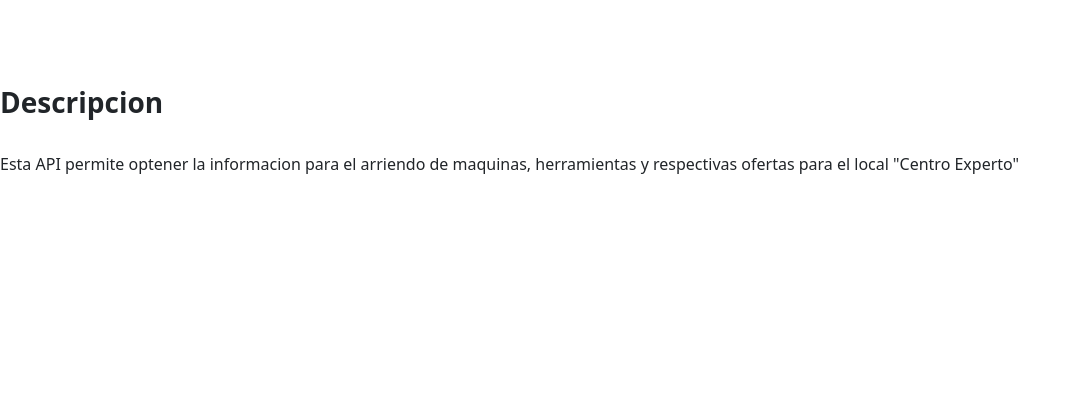
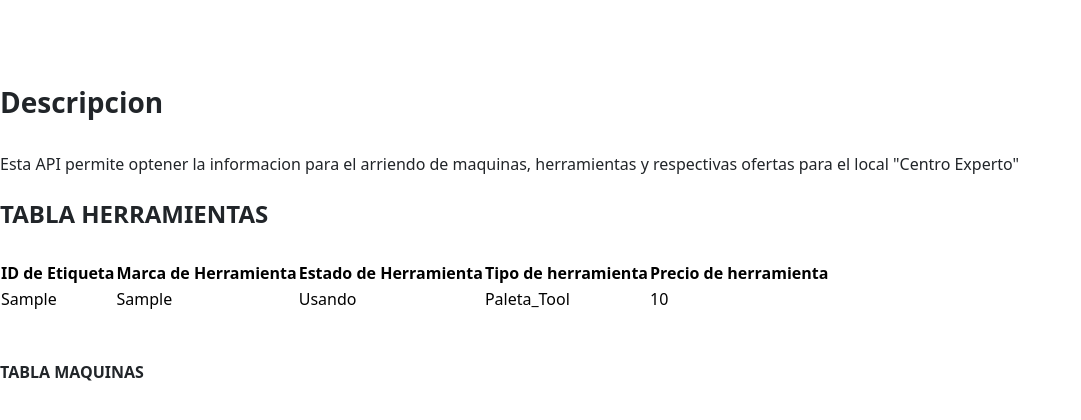
Before and after one commit to Luch3an0B/CER2LucianoBortolameolli, a Django app: template LucianoBortolameolliCER3/core/templates/core/Home.html in a window 1280 px wide. Shown: the part 66-486 px from the top of the page, without its empty margins (0-1081 px from the left). Run offline with Django 4.2, Linux system fonts and the light colour scheme; the template is opened without the code that fills it: values that come from a table or form of the project are taken from there, others are empty; tables that the repository leaves empty hold one stand-in row (values such as "Sample post").

Commit message:
version con home y tabla herramienta

```diff
--- a/LucianoBortolameolliCER3/core/templates/core/Home.html
+++ b/LucianoBortolameolliCER3/core/templates/core/Home.html
@@ -28,14 +28,44 @@
 
     Esta API permite optener la informacion para el arriendo de maquinas, herramientas y respectivas ofertas para el local "Centro Experto"
 
+    <br><br>
+    <h4><strong>TABLA HERRAMIENTAS</strong></h4>
+    <br>
+    <table class="table-secondary table-stripped-columns">
+        <thead>
+            <tr>
+                <th scope="col">ID de Etiqueta</th>
+                <th scope="col">Marca de Herramienta</th>
+                <th scope="col">Estado de Herramienta</th>
+                <th scope="col">Tipo de herramienta</th>
+                <th scope="col">Precio de herramienta</th>
+            </tr>
+        </thead>
 
+    <tbody>
     {% for Herramienta in Herramientas %}
+            <tr>
+                <td>{{Herramienta.id_etiqueta}}</td>
+                <td>{{Herramienta.marca_herramienta}}</td>
+                <td>{{Herramienta.estado_herramienta}}</td>
+                <td>{{Herramienta.tipo_herramienta}}</td>
+                <td>{{Herramienta.precio_herramienta}}</td>
+            </tr>
+    {% endfor%}
+    </tbody>
 
-    {% endfor%}
+    </table>
 
 
 
 
+
+
+
+
+    <br><br>
+<strong>TABLA MAQUINAS</strong>
+
     <script src="https://cdn.jsdelivr.net/npm/bootstrap@5.3.0-alpha2/dist/js/bootstrap.bundle.min.js" integrity="sha384-qKXV1j0HvMUeCBQ+QVp7JcfGl760yU08IQ+GpUo5hlbpg51QRiuqHAJz8+BrxE/N" crossorigin="anonymous"></script>
 </body>
 </html>
```
Also changed, not shown: LucianoBortolameolliCER3/db.sqlite3.
